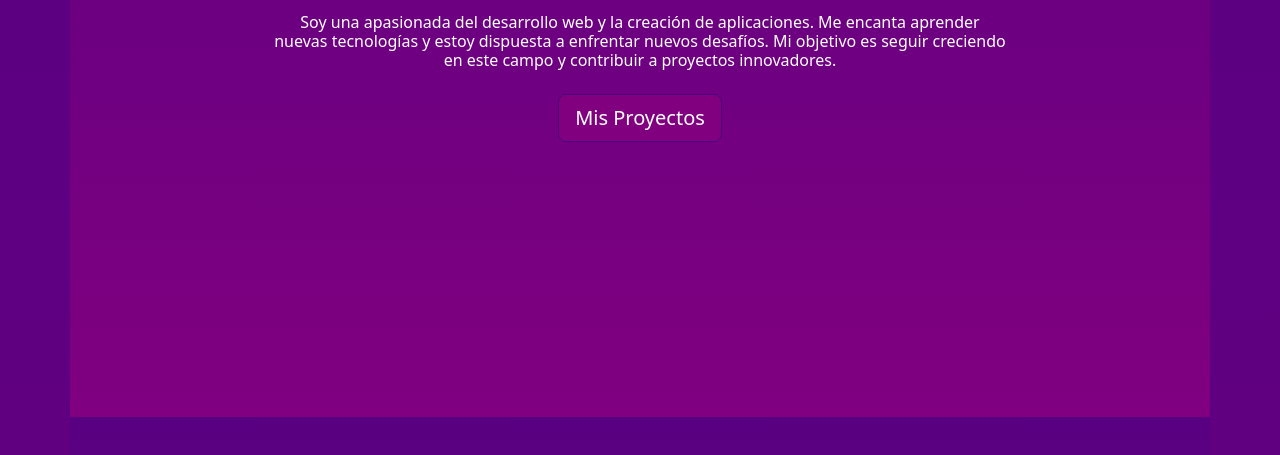
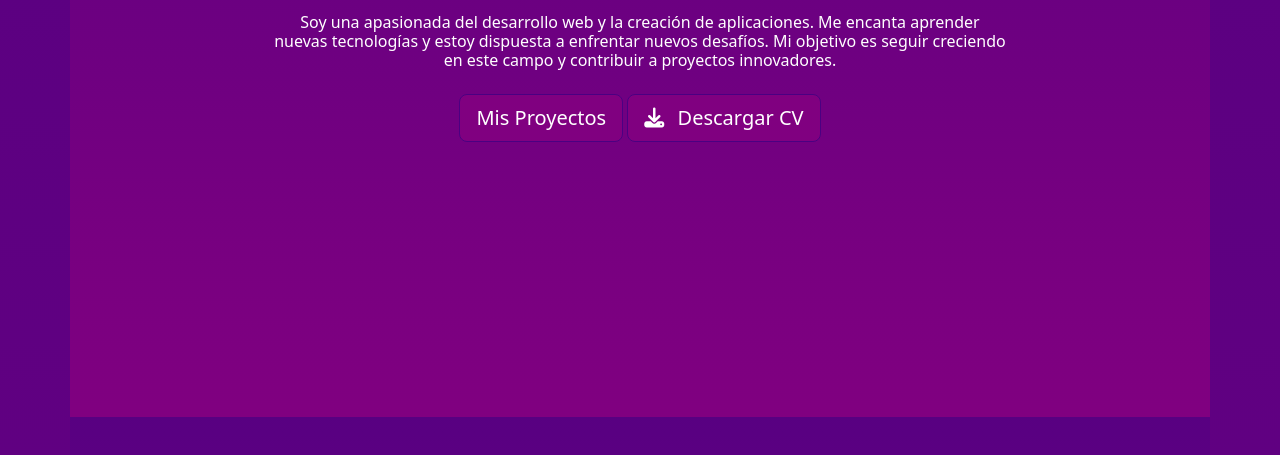
Before and after one commit to FiammaB/Portafolio, a website: page index.html in a window 1280 px wide. Shown: the part 439-894 px from the top of the page. Drawn offline with nearby package versions, Linux system fonts and the light colour scheme.

Commit message:
se agrego boton para descargar CV en pdf

```diff
--- a/index.html
+++ b/index.html
@@ -80,6 +80,13 @@
           <a href="#proyectos" class="btn btn-primary btn-lg mt-3"
             >Mis Proyectos</a
           >
+          <a
+            href="cv/CV Fiamma Brizuela Desarroladora Full Stack .pdf"
+            class="btn btn-primary btn-lg mt-3"
+            download
+          >
+            <i class="fas fa-download me-2"></i> Descargar CV
+          </a>
         </div>
       </div>
     </header>
```
Also changed, not shown: 1 other file.
